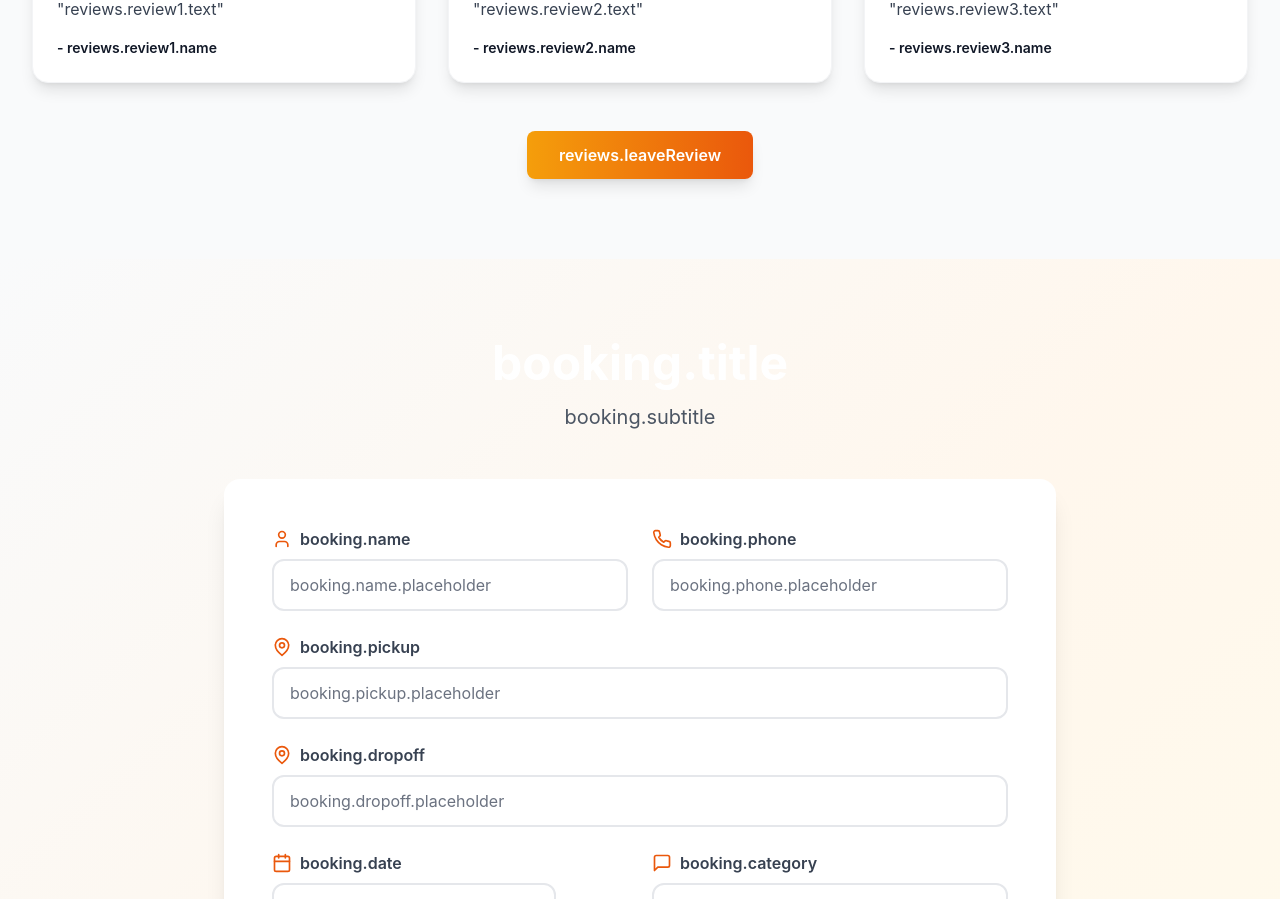
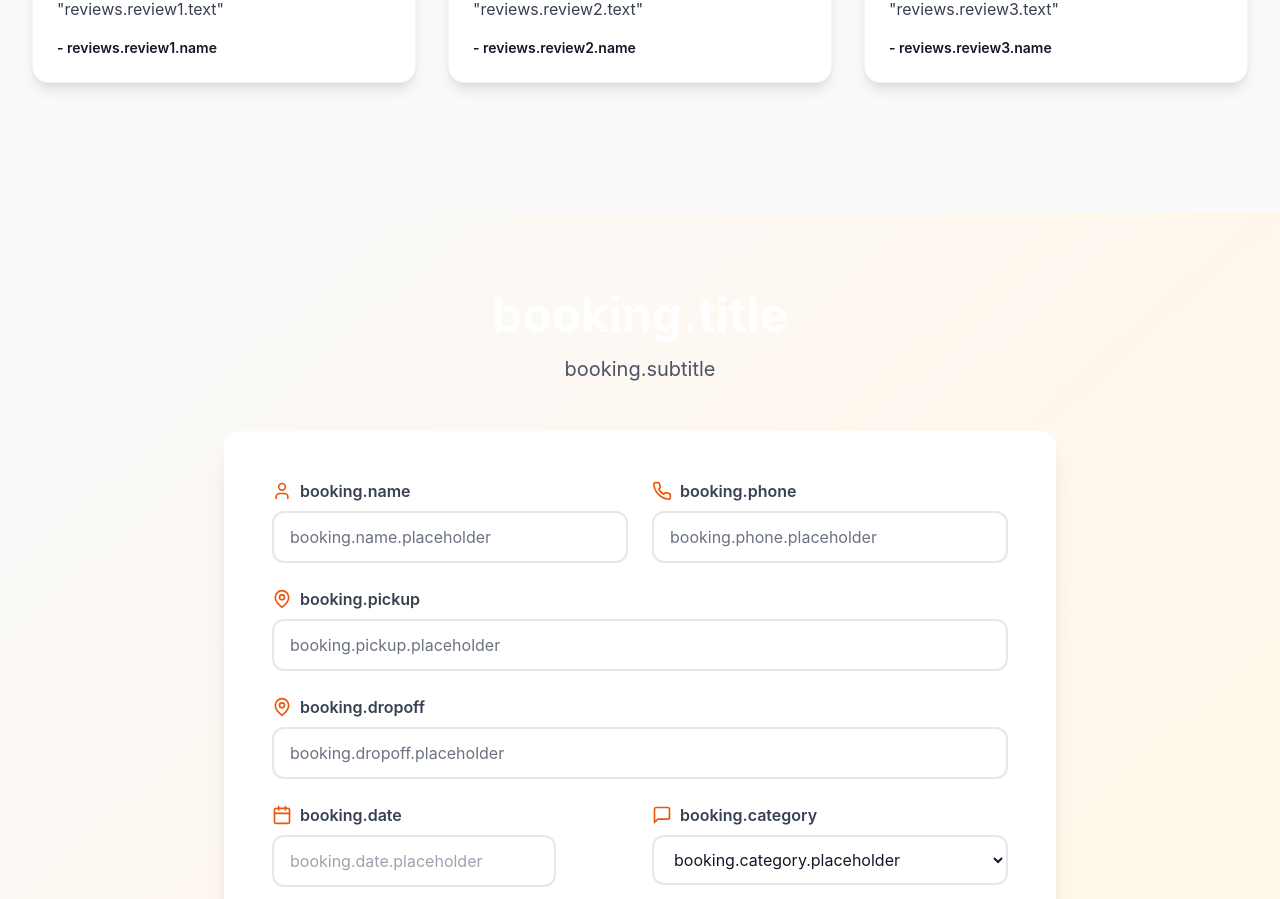
Before and after one commit to solexo/presticar, a React (Vite) app: page / in a window 1280 px wide. Shown: the part 2913-3812 px from the top of the page. Built offline with nearby package versions, Linux system fonts and the light colour scheme; the HTML template or start-up script is replaced by a standard one.

Commit message:
Remove leave review button

```diff
--- a/src/components/Reviews.tsx
+++ b/src/components/Reviews.tsx
@@ -60,17 +60,6 @@ export default function Reviews() {
             </div>
           ))}
         </div>
-
-        <div className="text-center">
-          <a
-            href="https://g.page/r/Cf1WIoX-0pf1EBM/review"
-            target="_blank"
-            rel="noopener noreferrer"
-            className="inline-flex items-center px-8 py-3 bg-gradient-to-r from-amber-500 to-orange-600 text-white font-semibold rounded-lg hover:from-amber-600 hover:to-orange-700 transition-all duration-300 shadow-lg hover:shadow-xl transform hover:-translate-y-1"
-          >
-            {t('reviews.leaveReview')}
-          </a>
-        </div>
       </div>
     </section>
   );
```
